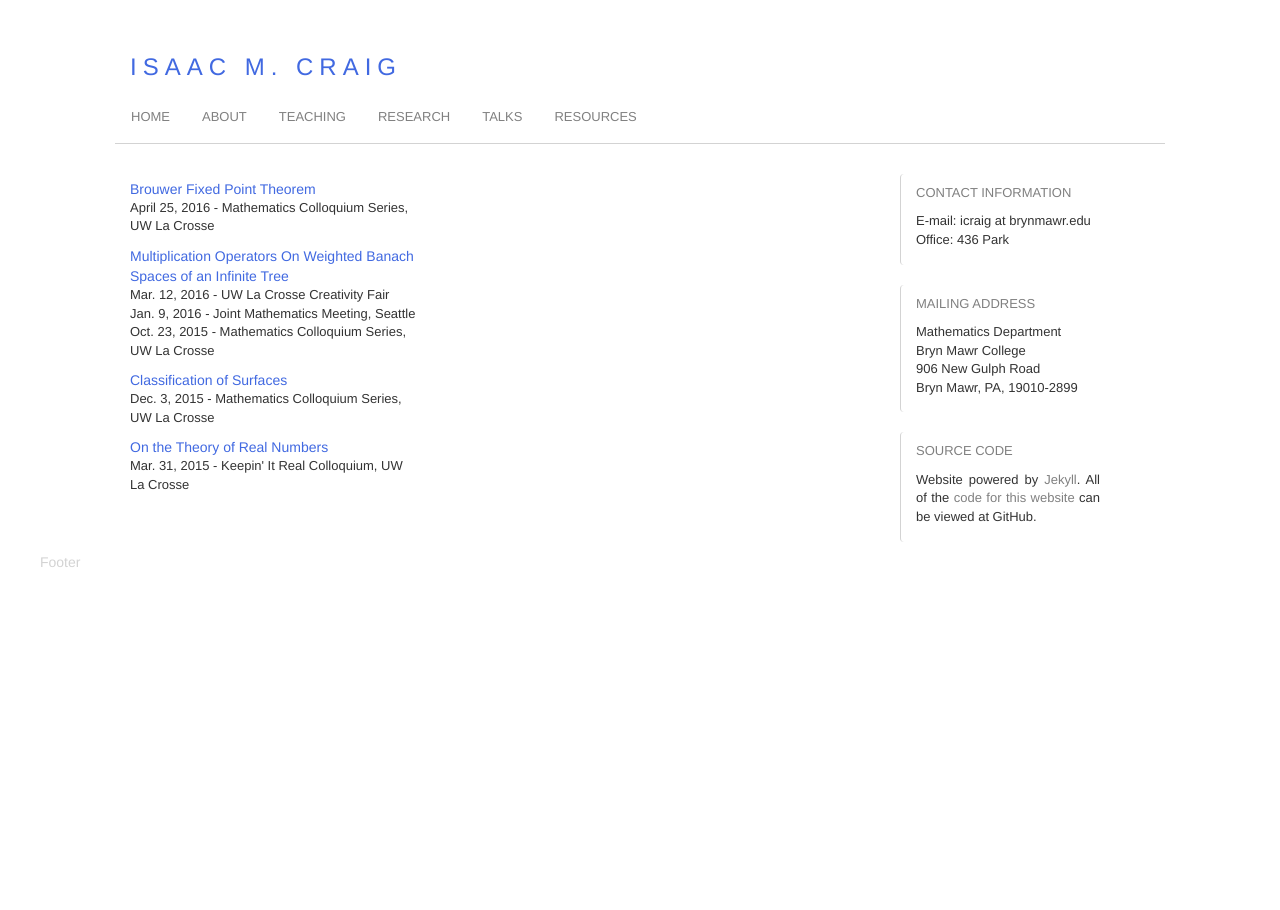
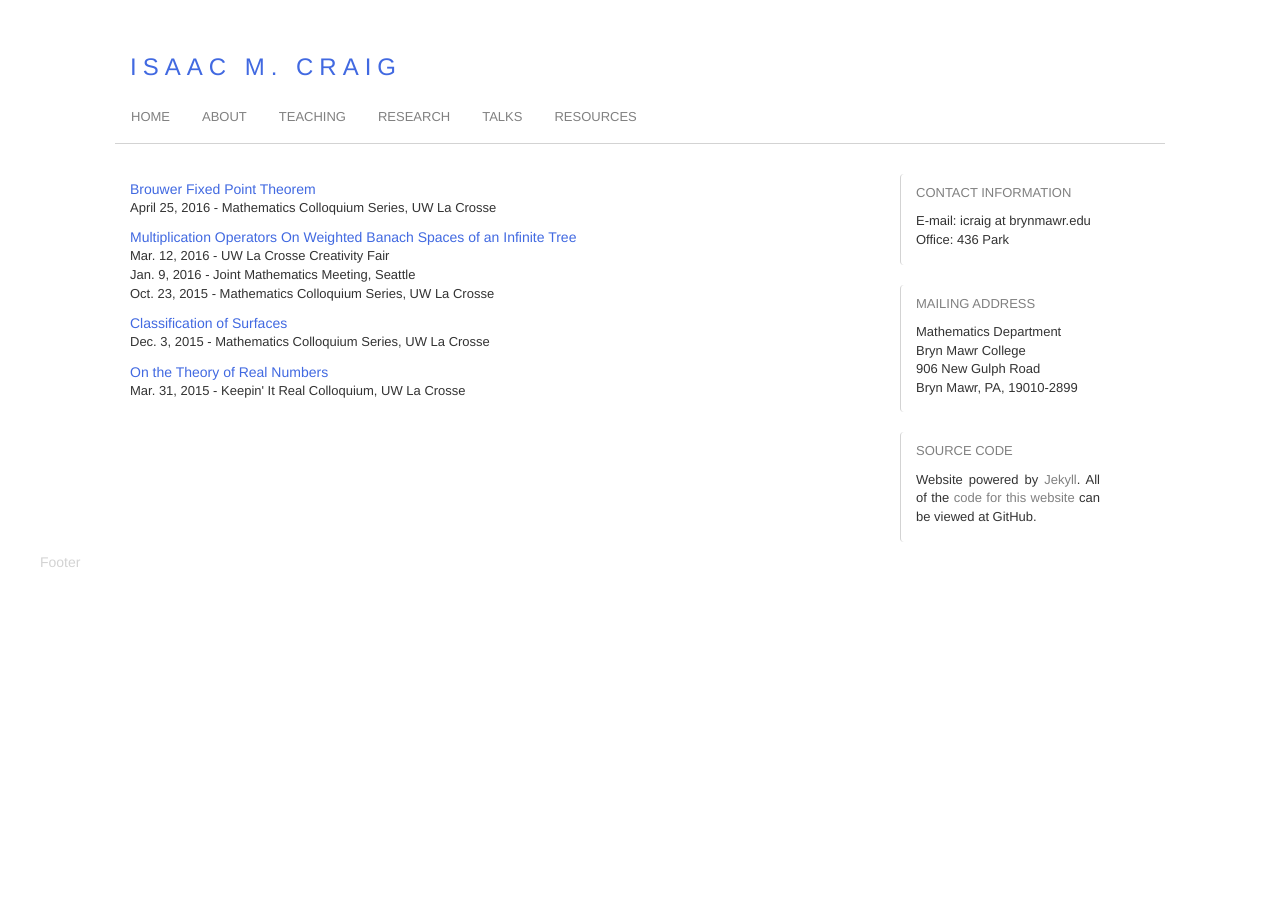
Before and after one commit to isundberg/isaacmc.github.io, a Jekyll site: the page built from talks/index.html, in a window 1280 px wide. Built offline with Jekyll 4.4.1, drawn with Linux system fonts in a browser that asks for light colours.

Commit message:
Update index.html

```diff
--- a/talks/index.html
+++ b/talks/index.html
@@ -3,7 +3,7 @@ layout: default
 title:
 ---
 
-<div id="contentBlock">
+<div id="contentBlock" class="col-sm-12">
 
     <div id="contentItem" class="col-sm-8">Brouwer Fixed Point Theorem</div>
     <ul id="contentList" class="col-sm-8">
```
